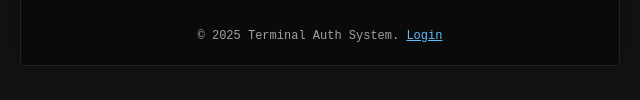
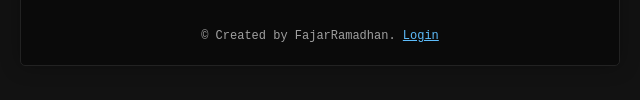
Before and after one commit to Fraccord25/terminal-chat, a website: page public/auth/register.html in a window 1280 px wide. Shown: the part 614-714 px from the top of the page, 320-960 px from the left. Drawn offline with Linux system fonts and the light colour scheme.

Commit message:
Update register.html

```diff
--- a/public/auth/register.html
+++ b/public/auth/register.html
@@ -41,7 +41,7 @@
             <div class="message" id="registerMessage"></div>
 
             <div class="footer">
-                <p>&copy; 2025 Terminal Auth System. <a href="login.html" style="color: var(--terminal-blue)">Login</a></p>
+                <p>&copy; Created by FajarRamadhan. <a href="login.html" style="color: var(--terminal-blue)">Login</a></p>
             </div>
         </div>
     </div>
```
